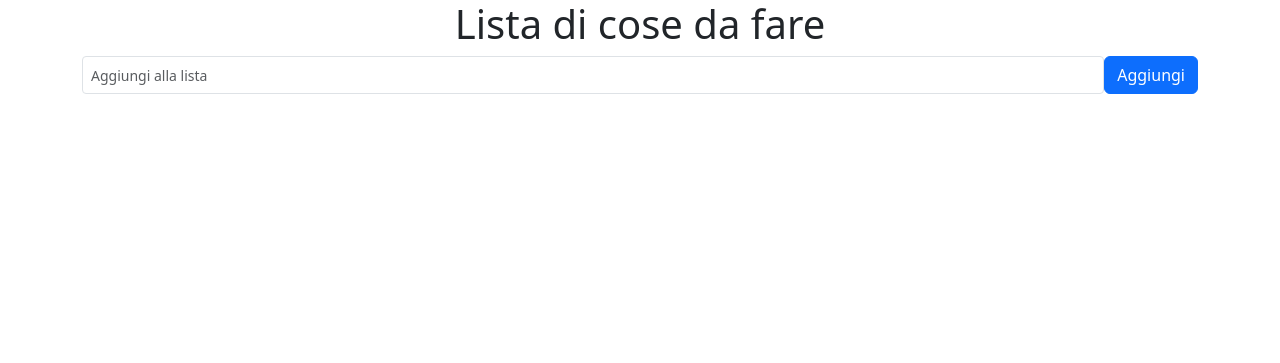
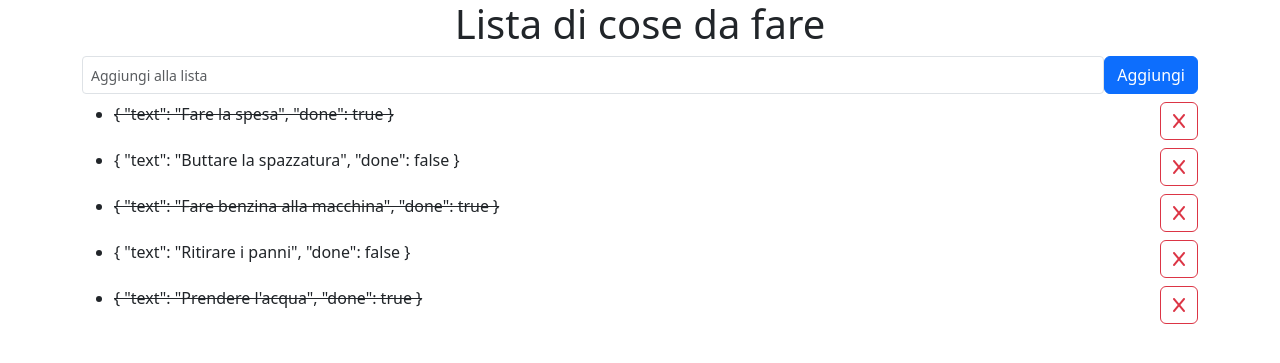
Before and after one commit to fabiomuzzu/php-todo-list-json, a PHP site: page / in a window 1280 px wide. Shown: the top 363 px of the page. Run offline with PHP 8.4, Linux system fonts and the light colour scheme; some libraries are stand-ins or nearby versions.

Commit message:
added v-for in html

```diff
--- a/index.php
+++ b/index.php
@@ -29,7 +29,7 @@
                 </div>
                 <div class="col-12">
                     <ul>
-                        <li v-for="(todo, index) in todo_list" :key="index" :class="todo.done ? 'text-decoration-line-through' : ''" class="my-2">
+                        <li v-for="(todo, index) in todoList" :key="index" :class="todo.done ? 'text-decoration-line-through' : ''" class="my-2">
                             <div class="d-flex justify-content-between">
                                 <span>
                                     {{ todo }}
```
